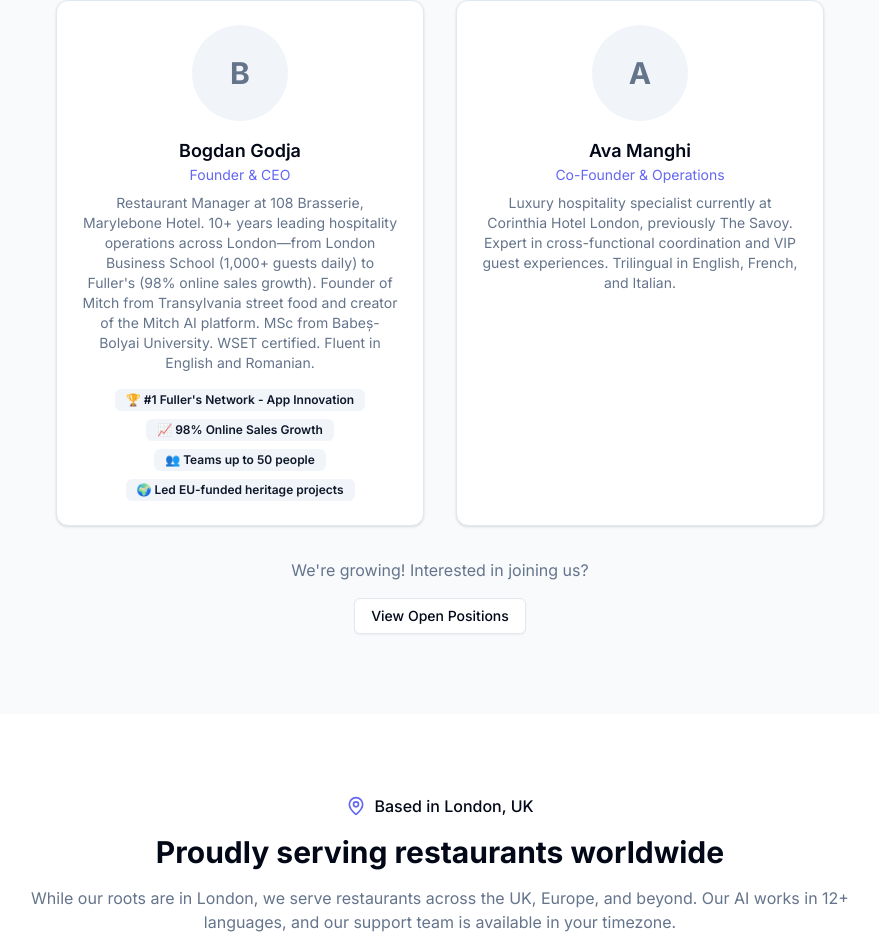
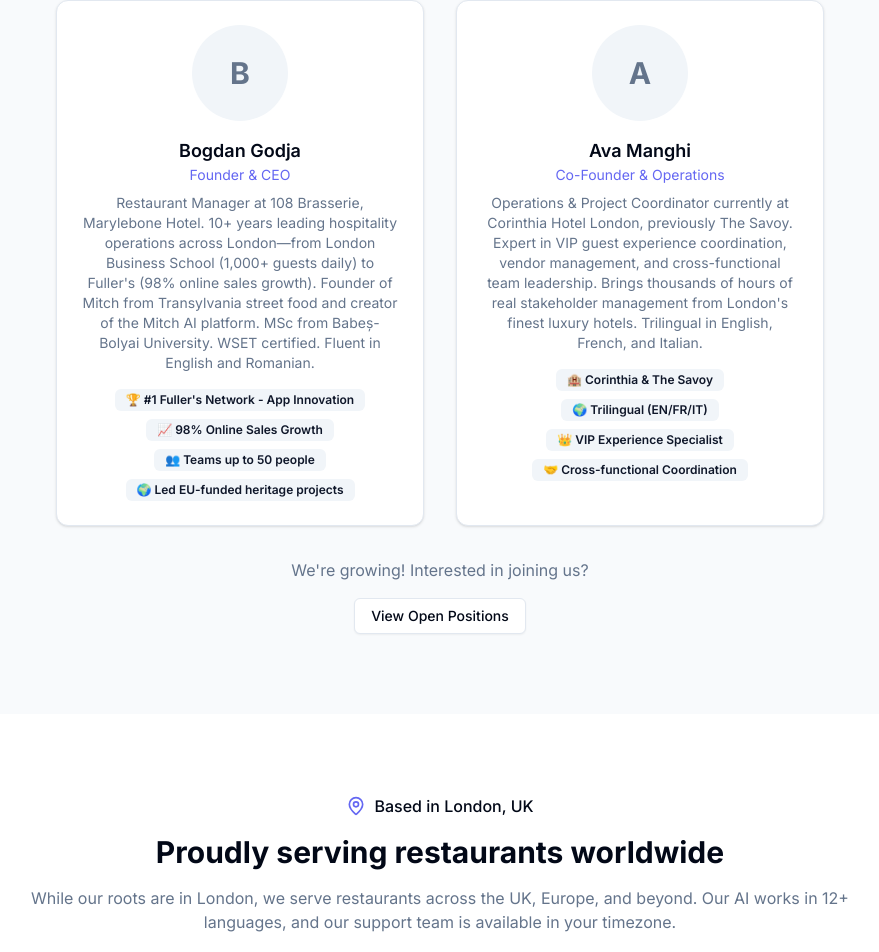
Before and after one commit to Bogdan0708/MitchAI, a Next.js app in the folder frontend/: page /about in a window 1280 px wide. Shown: the part 2802-3754 px from the top of the page, without its empty margins (200-1079 px from the left). Built offline with nearby package versions, Linux system fonts and the light colour scheme; no server answers.

Commit message:
feat(about): add Ava's full profile with Corinthia/Savoy experience
- Corinthia Hotel London (current)
- The Savoy (previous)
- VIP experience & stakeholder management
- Trilingual EN/FR/IT
- Achievement badges

```diff
--- a/frontend/src/app/about/page.tsx
+++ b/frontend/src/app/about/page.tsx
@@ -59,9 +59,9 @@
   {
     name: 'Ava Manghi',
     role: 'Co-Founder & Operations',
-    bio: 'Luxury hospitality specialist currently at Corinthia Hotel London, previously The Savoy. Expert in cross-functional coordination and VIP guest experiences. Trilingual in English, French, and Italian.',
+    bio: 'Operations & Project Coordinator currently at Corinthia Hotel London, previously The Savoy. Expert in VIP guest experience coordination, vendor management, and cross-functional team leadership. Brings thousands of hours of real stakeholder management from London\'s finest luxury hotels. Trilingual in English, French, and Italian.',
     image: null,
-    achievements: null,
+    achievements: ['🏨 Corinthia & The Savoy', '🌍 Trilingual (EN/FR/IT)', '👑 VIP Experience Specialist', '🤝 Cross-functional Coordination'],
   },
 ]
 
```
